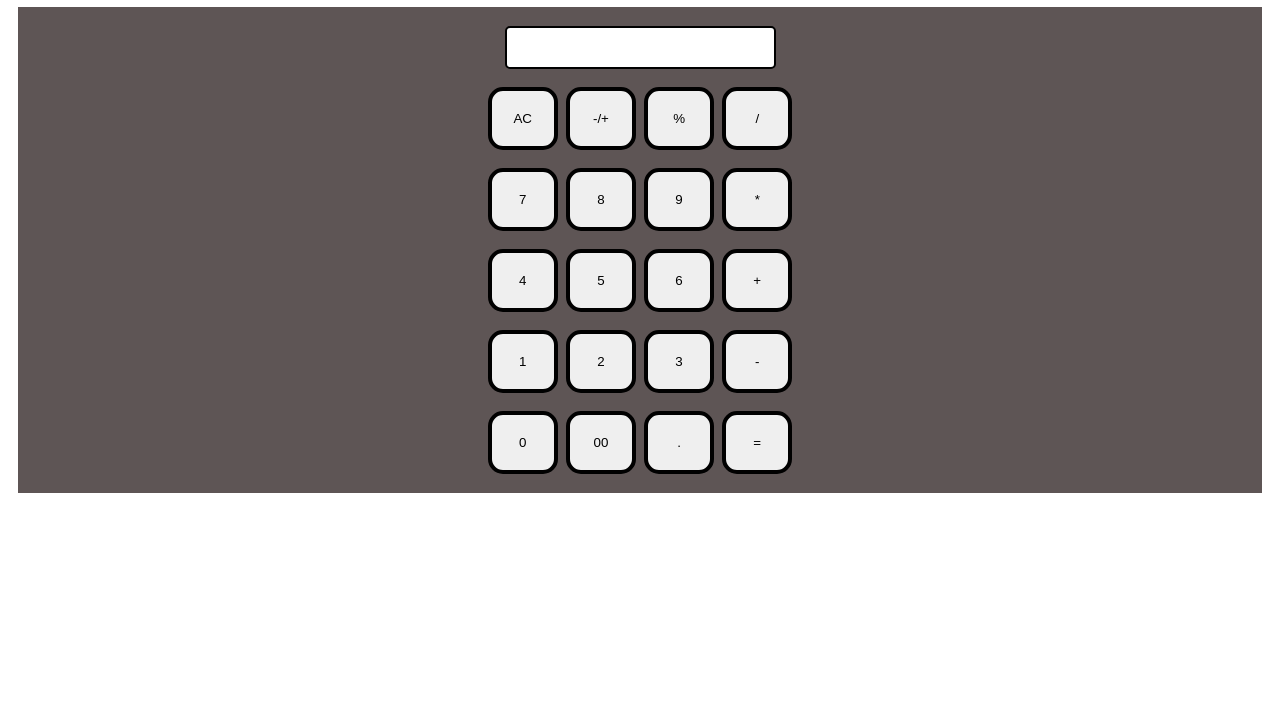
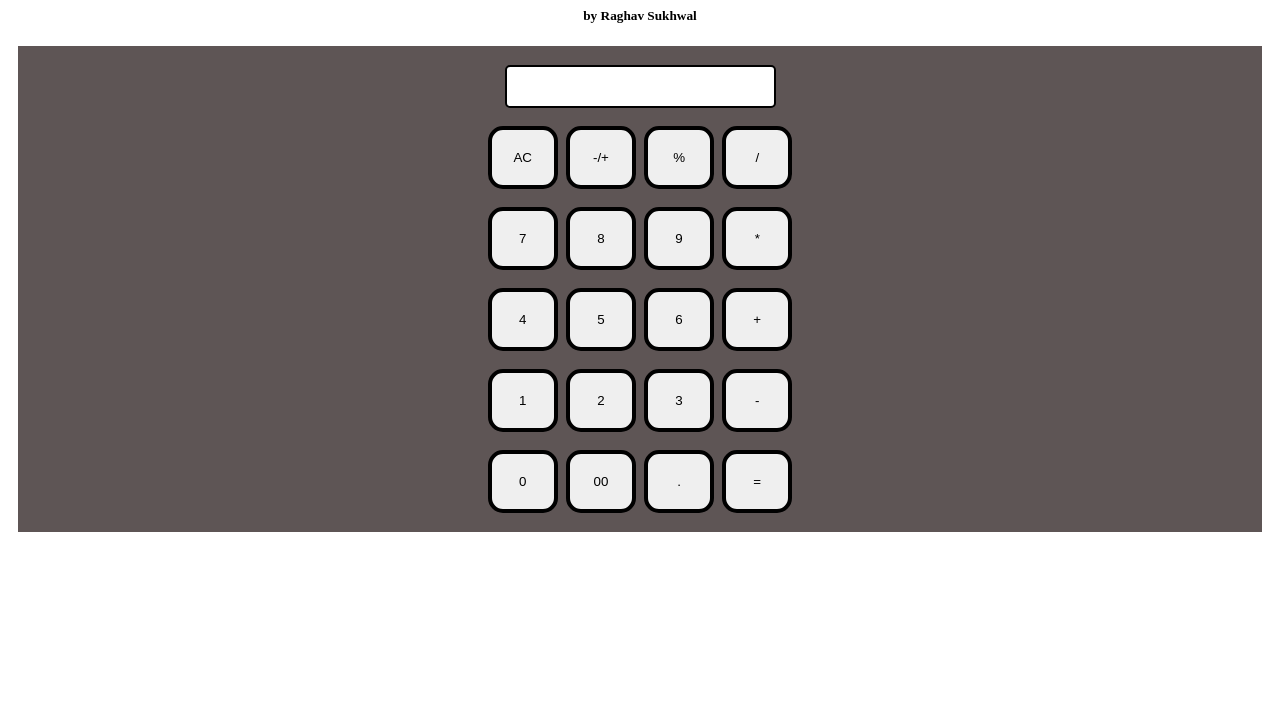
Before and after one commit to SukhwalRaghav/Web-Calculator, a plain HTML site: page index.html in a window 1280 px wide. Shown: the part 73-800 px from the top of the page. Drawn offline with Linux system fonts and the light colour scheme.

Commit message:
Second commit

```diff
--- a/index.html
+++ b/index.html
@@ -8,6 +8,7 @@
 </head>
 <body>
     <h1 class="text-centre">Web Calculator</h1>
+    <h5 class="author">by Raghav Sukhwal</h5>
     <div class="container flex flex-col item-centre">
         <div class="row">
             <input type="text" class="input">
--- a/style.css
+++ b/style.css
@@ -10,6 +10,10 @@
     background-color: #5e5555;
     width: auto;
     height: auto;
+  }
+  .author{
+    text-align: center;
+
   }
   .row{
     margin: 1px;
```
